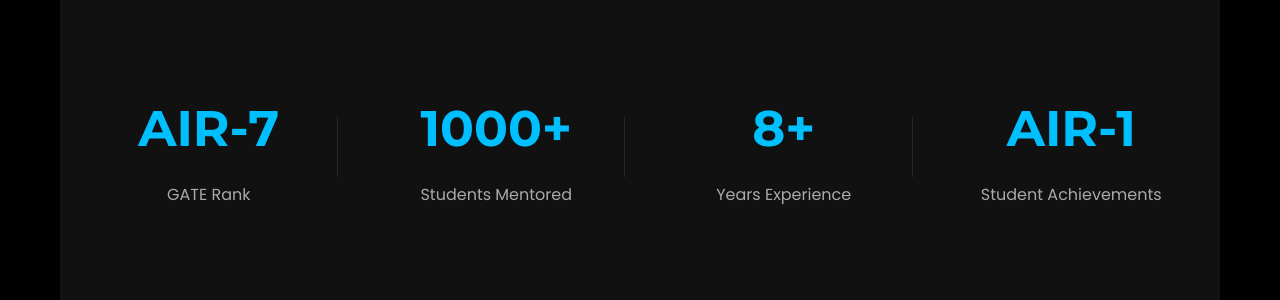
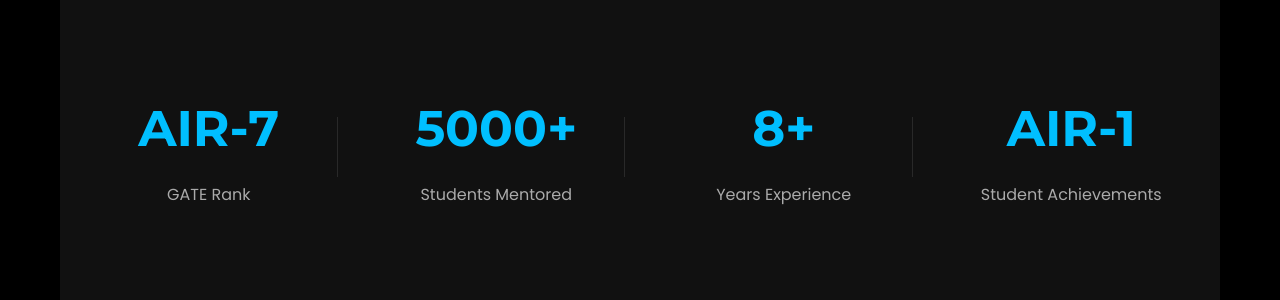
Before and after one commit to Samarjeetkumarsingh/website, a Jekyll site: the page built from index.md, in a window 1280 px wide and 900 px high, scrolled down 1032 px. Shown: the part 142-442 px from the top of the window. Built offline with Jekyll 4.4.1, drawn with Linux system fonts in a browser that asks for light colours; nearby versions of some CDN libraries; our own code applies the rules of GitHub Pages for plain Markdown files.

Commit message:
Update index.md

```diff
--- a/index.md
+++ b/index.md
@@ -1395,7 +1395,7 @@
                     <div class="stat-label">GATE Rank</div>
                 </div>
                 <div class="stat-item">
-                    <div class="stat-number">1000+</div>
+                    <div class="stat-number">5000+</div>
                     <div class="stat-label">Students Mentored</div>
                 </div>
                 <div class="stat-item">
```
